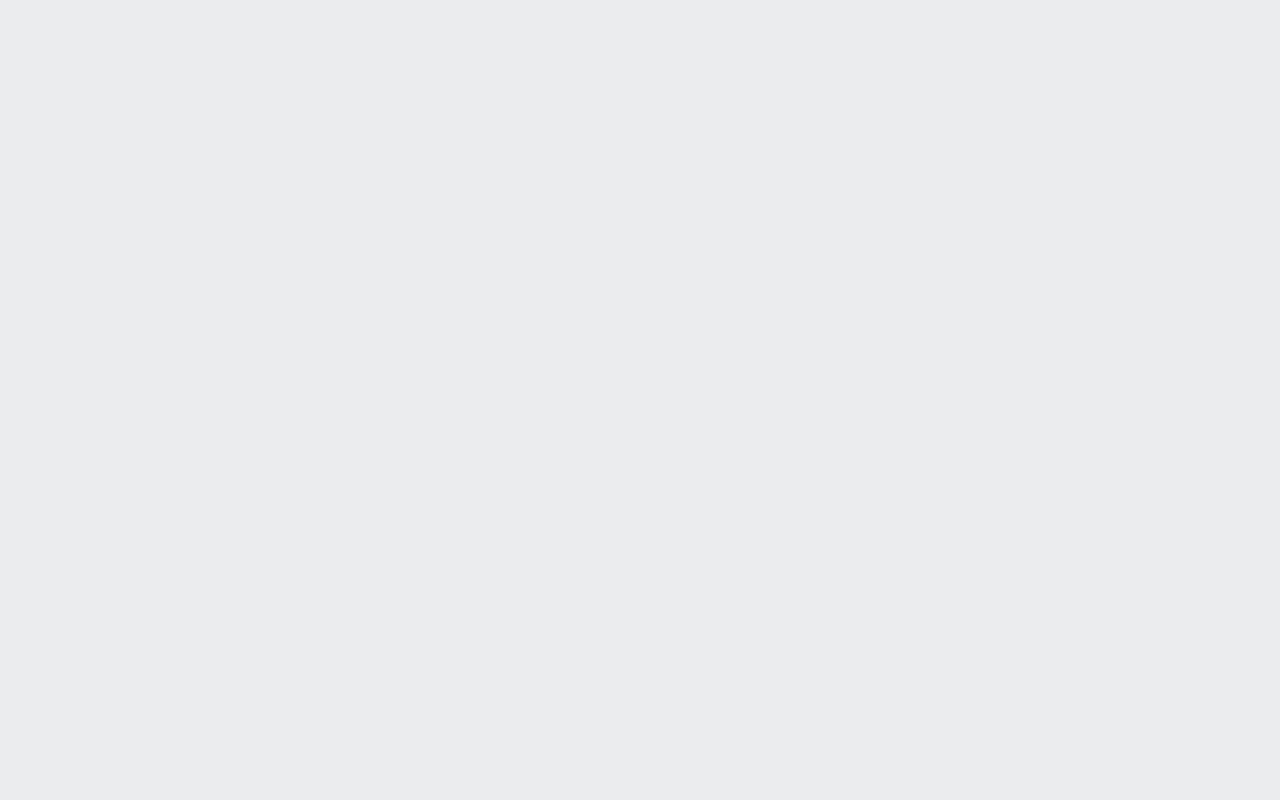
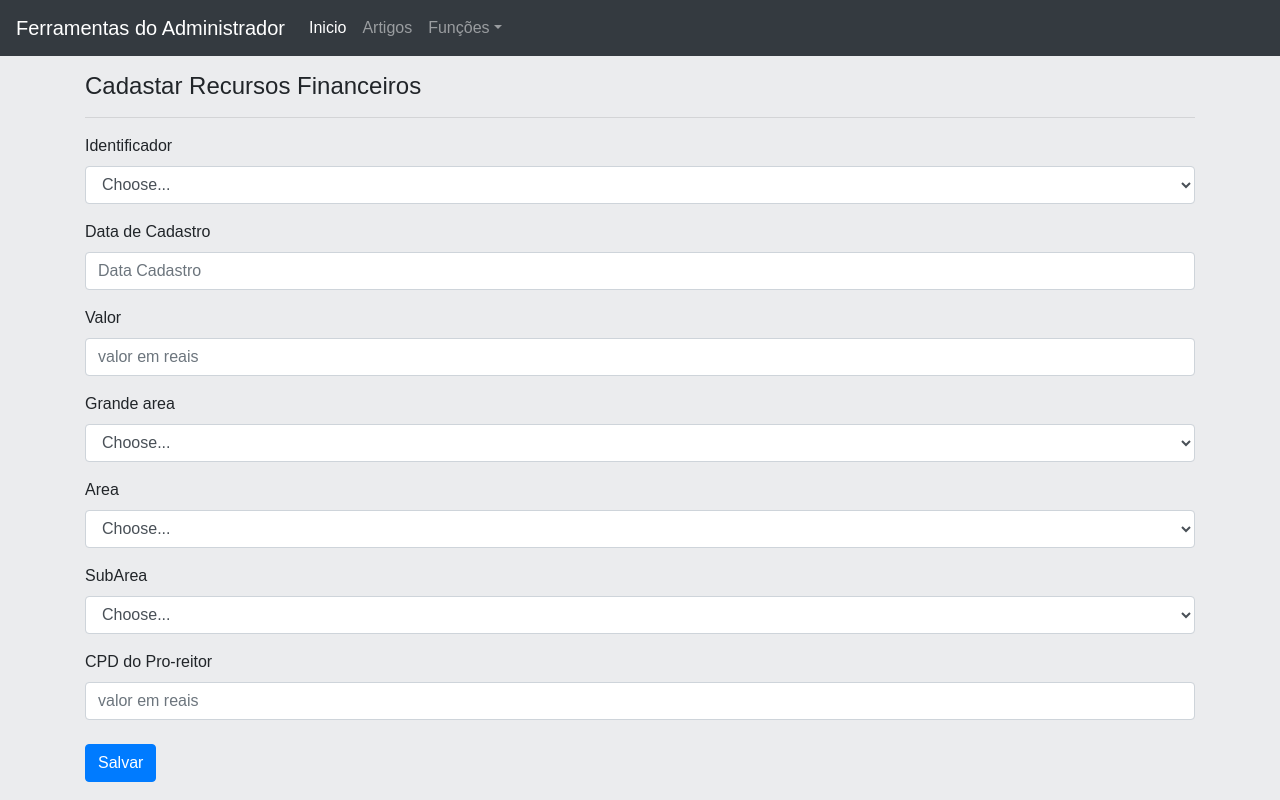
Before and after one commit to HigorAlves/BD-Trabalho-Pratico-1, a React (Create React App) app: page /cadastrarrecursosfinanceiros in a window 1280 px wide. Built offline with nearby package versions, Linux system fonts and the light colour scheme; sample sign-in values are in the browser's storage.

Commit message:
Tela de Cadastro Financeiro

```diff
--- a/src/router.js
+++ b/src/router.js
@@ -18,6 +18,7 @@ import CadastroAgenciaFomento from './screens/Administrador/AgenciaFomento';
 import CadastroDepartamento from './screens/Administrador/CadastroDepartamento';
 import CadastrarDocumento from './screens/Administrador/CadastrarDocumento';
 import CadastroPublicacoes from './screens/Administrador/CadastroPublicacoes';
+import CadastrarRecursosFinanceiros from './screens/Administrador/CadastrarRecursosFinanceiros';
 
 export default class Route extends Component {
   constructor(props) {
@@ -53,6 +54,7 @@ export default class Route extends Component {
           <PrivateRoute authorized={this.state.loggedIn} exact path='/cadastrardepartamento' component={CadastroDepartamento} />
           <PrivateRoute authorized={this.state.loggedIn} exact path='/cadastrarDocumento' component={CadastrarDocumento} />
           <PrivateRoute authorized={this.state.loggedIn} exact path='/cadastrarpublicacao' component={CadastroPublicacoes} />
+          <PrivateRoute authorized={this.state.loggedIn} exact path='/cadastrarrecursosfinanceiros' component={CadastrarRecursosFinanceiros} />
           <PrivateRoute authorized={this.state.loggedIn} exact path='/listarusuarios' component={ListaUsuarios} />
         </div>
       </Router>
--- /dev/null
+++ b/src/screens/Administrador/CadastrarRecursosFinanceiros.js
@@ -0,0 +1,63 @@
+import React, { Component } from 'react';
+import Navbar from '../../components/NavBarAdm';
+
+export default class CadastrarRecursosFinanceiros extends Component {
+  render() {
+    return (
+      <div>
+        <Navbar />
+        <div className='container'>
+          <div className='row'>
+            <div className='col-12'>
+              <h4>Cadastar Recursos Financeiros</h4>
+              <hr />
+              <form>
+                <div class="form-group">
+                  <label for="inputIdentificadorEsp">Identificador</label>
+                  <select id="inputIdentificadorEsp" class="form-control">
+                    <option selected>Choose...</option>
+                    <option>...</option>
+                  </select>
+                </div>
+                <div class="form-group">
+                  <label for="inputNome">Data de Cadastro</label>
+                  <input type="text" class="form-control" id="inputNome" aria-describedby="nome" placeholder="Data Cadastro" />
+                </div>
+                <div class="form-group">
+                  <label for="inputData">Valor</label>
+                  <input type="text" class="form-control" id="inputData" aria-describedby="data" placeholder="valor em reais" />
+                </div>
+                <div class="form-group">
+                  <label for="inputIdentificadorEsp">Grande area</label>
+                  <select id="inputIdentificadorEsp" class="form-control">
+                    <option selected>Choose...</option>
+                    <option>...</option>
+                  </select>
+                </div>
+                <div class="form-group">
+                  <label for="inputIdentificadorEsp">Area</label>
+                  <select id="inputIdentificadorEsp" class="form-control">
+                    <option selected>Choose...</option>
+                    <option>...</option>
+                  </select>
+                </div>
+                <div class="form-group">
+                  <label for="inputIdentificadorEsp">SubArea</label>
+                  <select id="inputIdentificadorEsp" class="form-control">
+                    <option selected>Choose...</option>
+                    <option>...</option>
+                  </select>
+                </div>
+                <div class="form-group">
+                  <label for="inputData">CPD do Pro-reitor</label>
+                  <input type="text" class="form-control" id="inputData" aria-describedby="data" placeholder="valor em reais" />
+                </div>
+                <button type="submit" class="btn btn-primary my-2">Salvar</button>
+              </form>
+            </div>
+          </div>
+        </div>
+      </div>
+    )
+  }
+}
--- a/src/screens/Administrador/MainScreen.js
+++ b/src/screens/Administrador/MainScreen.js
@@ -57,7 +57,7 @@ export default class MainScreen extends Component {
                     </div>
                     <div className='col-md-4'>
                       <USERS />
-                      <p>Cadastrar Tipos de publicação</p>
+                      <Link to={'/cadastrarrecursosfinanceiros'}>Cadastrar Recursos Financeiros</Link>
                     </div>
                     <div className='col-md-4'>
                       <USERS />
```
